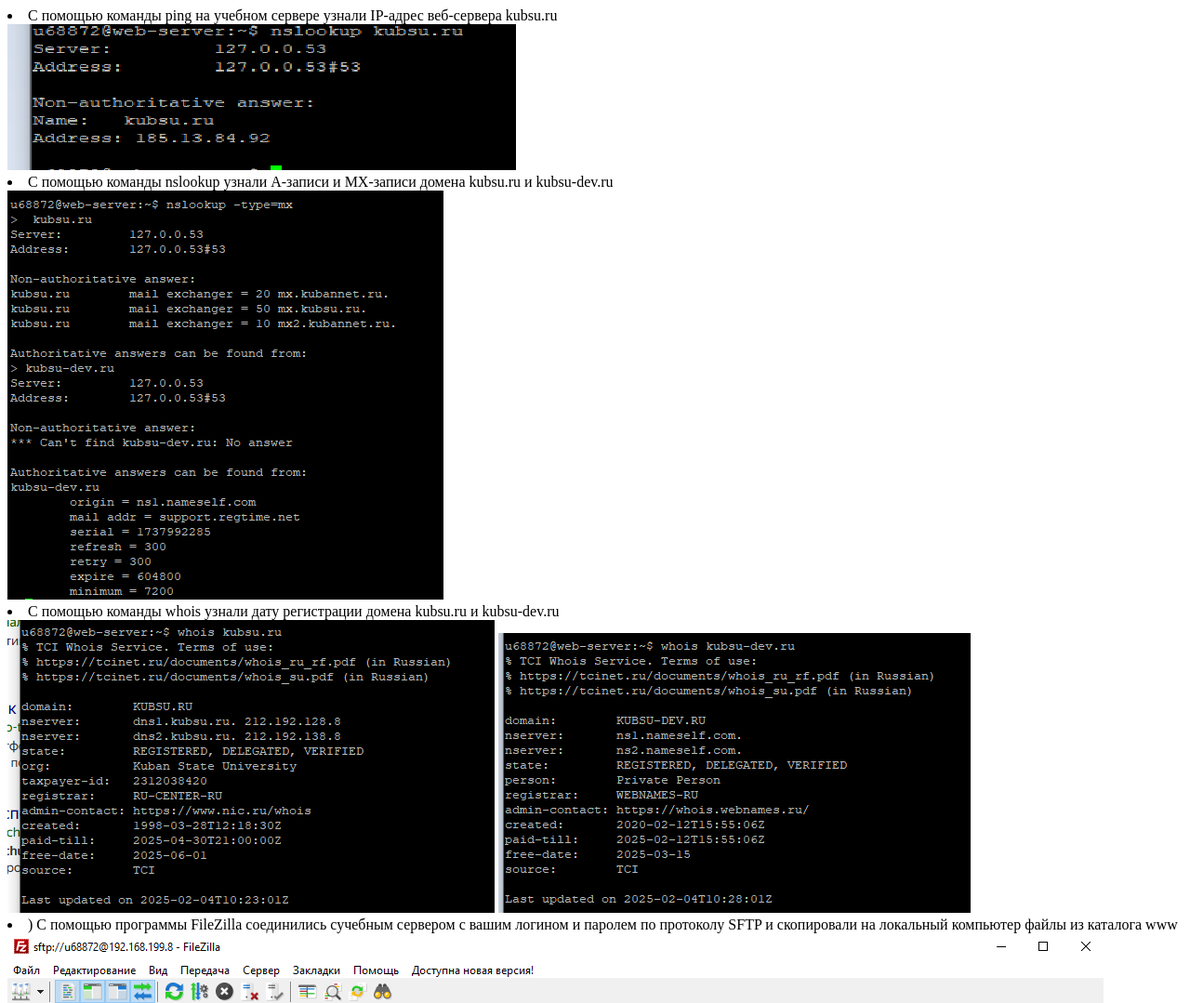
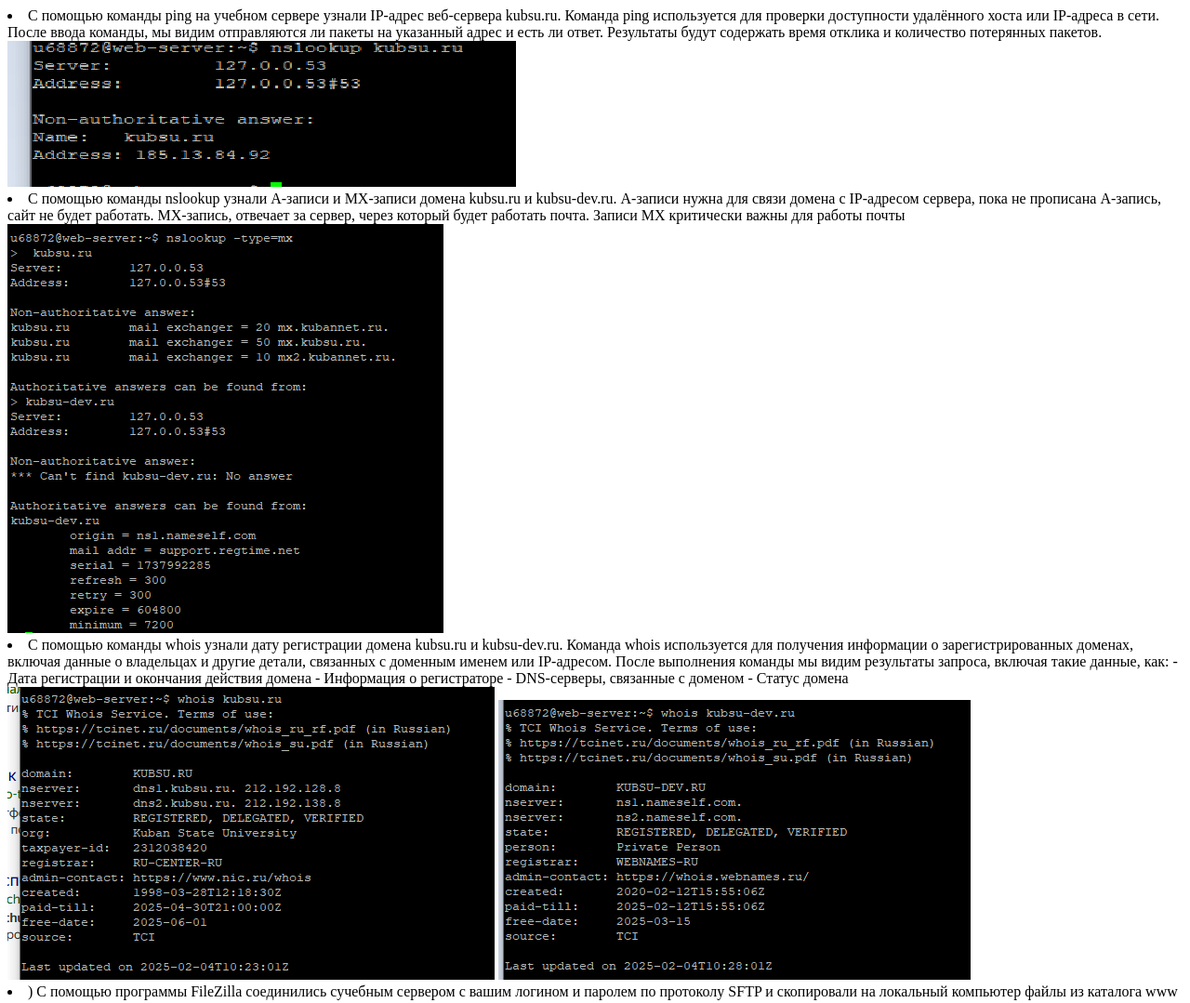
Before and after one commit to prettyTIpocTo/Web1, a plain HTML site: page index.html in a window 1280 px wide. Shown: the top 1079 px of the page at 93% size. Drawn offline with Linux system fonts and the light colour scheme.

Commit message:
index.html

```diff
--- a/index.html
+++ b/index.html
@@ -6,11 +6,19 @@
     <title>Document</title>
 </head>
 <body>
-    <li>С помощью команды ping на учебном сервере узнали IP-адрес веб-сервера kubsu.ru</li>
+    <li>С помощью команды ping на учебном сервере узнали IP-адрес веб-сервера kubsu.ru.  Команда ping используется для проверки доступности удалённого хоста или IP-адреса в сети.
+        После ввода команды, мы видим отправляются ли пакеты на указанный адрес и есть ли ответ. Результаты будут содержать время отклика и количество потерянных пакетов.
+    </li>
     <img src="ping.png">
-    <li>С помощью команды nslookup узнали A-записи и MX-записи домена kubsu.ru и kubsu-dev.ru</li>
+    <li>С помощью команды nslookup узнали A-записи и MX-записи домена kubsu.ru и kubsu-dev.ru. А-записи нужна для связи домена с IP-адресом сервера, пока не прописана А-запись, сайт не будет работать.
+        MX-запись, отвечает за сервер, через который будет работать почта. Записи MX критически важны для работы почты</li>
     <img src="nslookup.png">
-    <li>С помощью команды whois узнали дату регистрации домена kubsu.ru и kubsu-dev.ru</li>
+    <li>С помощью команды whois узнали дату регистрации домена kubsu.ru и kubsu-dev.ru. Команда whois используется для получения информации о зарегистрированных доменах, включая данные о владельцах и другие детали, связанных с доменным именем или IP-адресом.
+     После выполнения команды мы видим результаты запроса, включая такие данные, как:
+     - Дата регистрации и окончания действия домена
+     - Информация о регистраторе
+     - DNS-серверы, связанные с доменом
+     - Статус домена</li>
     <img src="whois1.png">
     <img src="whois2.png">
     <li>) С помощью программы FileZilla соединились сучебным сервером с вашим логином и паролем по протоколу SFTP и скопировали на локальный компьютер файлы из каталога www</li>
```
